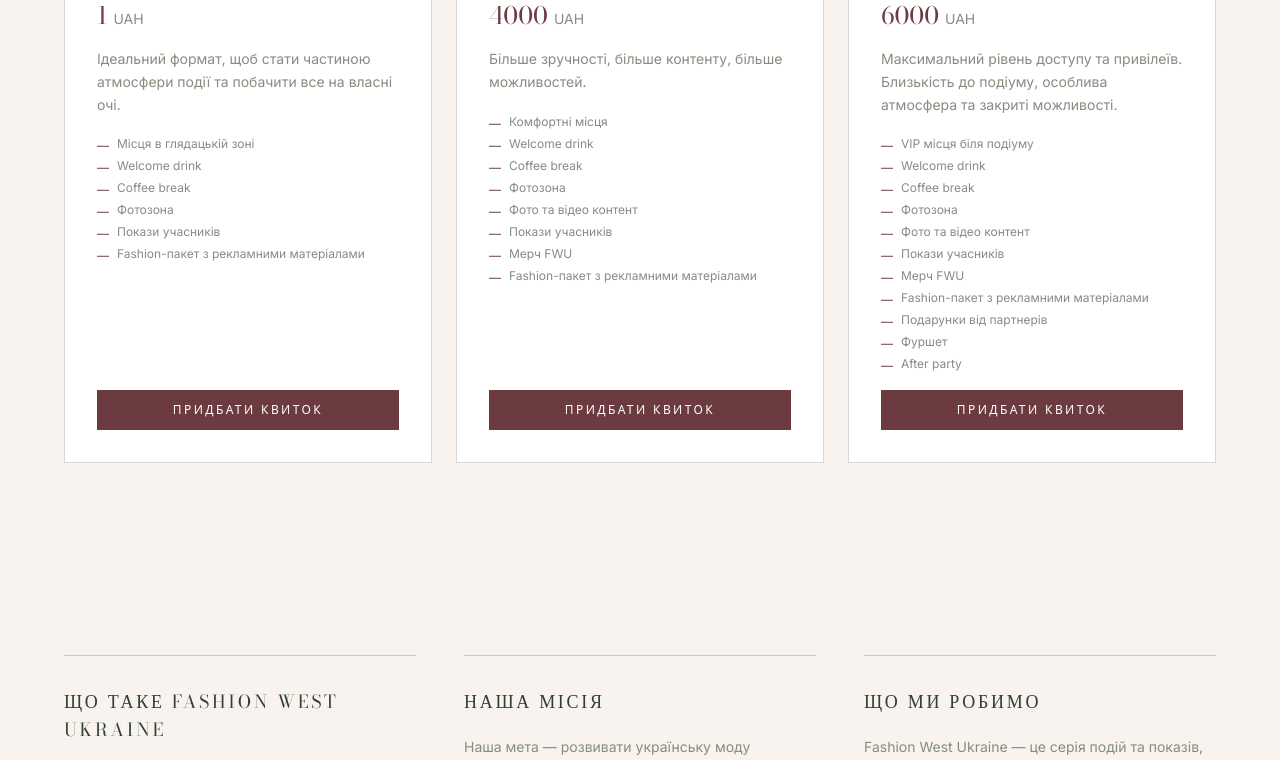
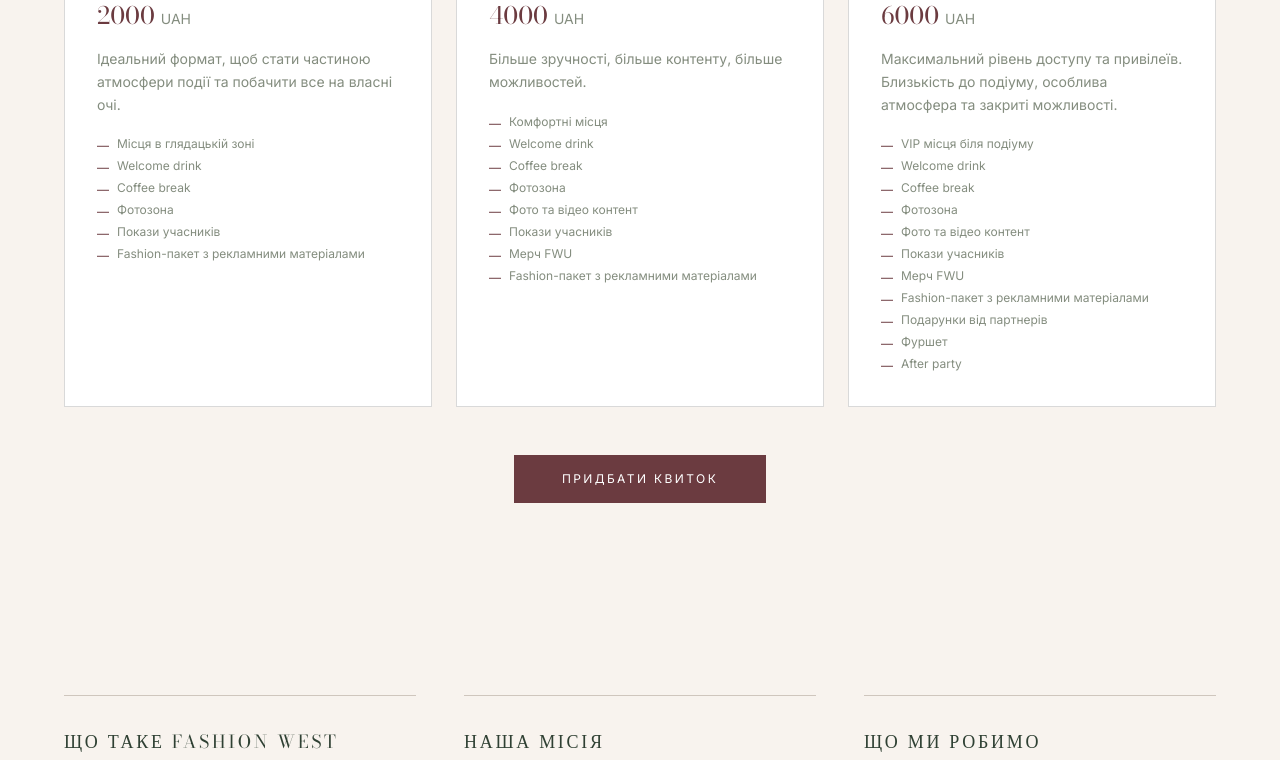
Before and after one commit to amdevy/fashionwest, a React (Vite) app: page / in a window 1280 px wide. Shown: the part 2863-3623 px from the top of the page. Built offline with nearby package versions, Linux system fonts and the light colour scheme.

Commit message:
Refactor TicketCard component by removing onBuy button and update ticket prices in Landing page to reflect new pricing strategy. Add external link for ticket purchase.

```diff
--- a/src/components/TicketCard.jsx
+++ b/src/components/TicketCard.jsx
@@ -1,4 +1,4 @@
-export default function TicketCard({ type, title, price, description, features, onBuy }) {
+export default function TicketCard({ type, title, price, description, features }) {
   return (
     <div className="bg-white border border-[#d9d9d9] p-8 flex flex-col gap-4 hover:border-[#6b3b40] hover:-translate-y-1 hover:shadow-md transition-all duration-300">
       <div>
@@ -31,12 +31,6 @@ export default function TicketCard({ type, title, price, description, features,
         </ul>
       )}
 
-      <button
-        onClick={onBuy}
-        className="mt-auto bg-burgundy text-white uppercase tracking-widest text-xs px-8 py-3 hover:bg-forest transition-colors duration-300 w-full"
-      >
-        Придбати квиток
-      </button>
     </div>
   );
 }
--- a/src/pages/Landing.jsx
+++ b/src/pages/Landing.jsx
@@ -1,4 +1,3 @@
-import { useNavigate } from 'react-router-dom';
 import Header from '../components/Header';
 import HeroSection from '../components/HeroSection';
 import TicketCard from '../components/TicketCard';
@@ -12,7 +11,7 @@ const TICKETS = [
   {
     type: 'Standard',
     title: 'Standard Entry',
-    price: 1,
+    price: 2000,
     description:
       'Ідеальний формат, щоб стати частиною атмосфери події та побачити все на власні очі.',
     features: [
@@ -63,8 +62,6 @@ const TICKETS = [
 ];
 
 export default function Landing() {
-  const navigate = useNavigate();
-
   return (
     <main>
       <Header />
@@ -74,16 +71,16 @@ export default function Landing() {
 
       <Speakers />
 
-      <section id="tickets" className="px-6 py-24 bg-[#f8f3ee]">
-        <div className="max-w-6xl mx-auto">
-          <div className="text-center mb-16">
-            <h2 className="font-heading uppercase tracking-[0.2em] text-forest text-3xl md:text-4xl">
+      <section id='tickets' className='px-6 py-24 bg-[#f8f3ee]'>
+        <div className='max-w-6xl mx-auto'>
+          <div className='text-center mb-16'>
+            <h2 className='font-heading uppercase tracking-[0.2em] text-forest text-3xl md:text-4xl'>
               Квитки
             </h2>
-            <div className="w-12 h-px bg-sage mx-auto mt-6" />
+            <div className='w-12 h-px bg-sage mx-auto mt-6' />
           </div>
 
-          <div className="grid grid-cols-1 md:grid-cols-3 gap-6">
+          <div className='grid grid-cols-1 md:grid-cols-3 gap-6'>
             {TICKETS.map((ticket) => (
               <TicketCard
                 key={ticket.type}
@@ -92,9 +89,19 @@ export default function Landing() {
                 price={ticket.price}
                 description={ticket.description}
                 features={ticket.features}
-                onBuy={() => navigate(`/checkout/${ticket.type.toLowerCase()}`)}
               />
             ))}
+          </div>
+
+          <div className='text-center mt-12'>
+            <a
+              href='https://mukachevo.karabas.com/fashion-west-ukraine-2026/'
+              target='_blank'
+              rel='noopener noreferrer'
+              className='inline-block bg-burgundy text-white font-body uppercase tracking-widest text-xs px-12 py-4 hover:bg-forest transition-colors duration-300'
+            >
+              Придбати квиток
+            </a>
           </div>
         </div>
       </section>
```
